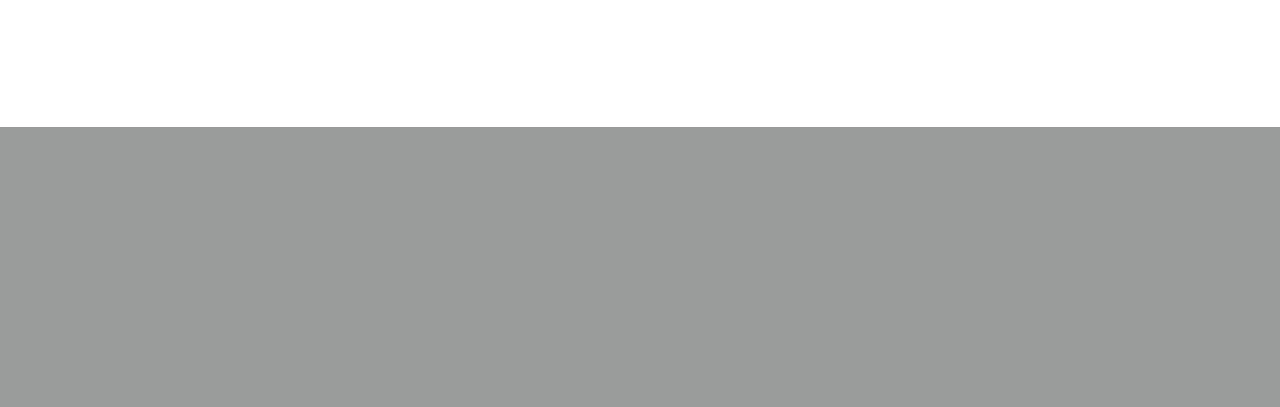
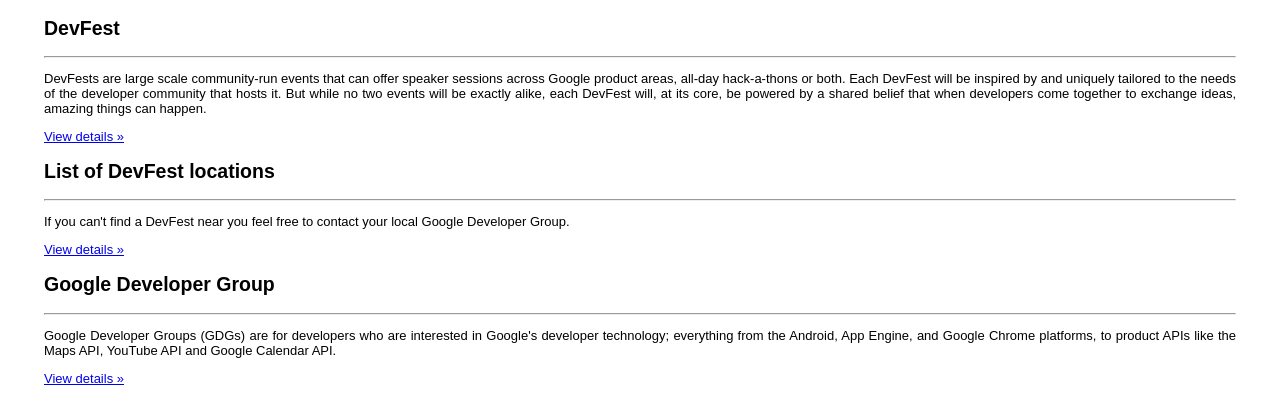
Before and after one commit to GoogleDeveloperGroups/devfest-site, a Flask app: page / in a window 1280 px wide. Shown: the part 673-1080 px from the top of the page. Before the commit the page ends 800 px from the top, so only its background shows below. Run offline with Flask 2, Linux system fonts and the light colour scheme; parts of the project's set-up code (start-up, migrations or seed data) failed here and were passed over; some libraries are stand-ins or nearby versions.

Commit message:
datamodel, EventPage, EventListPage added

```diff
--- a/devfest-site/templates/global.html
+++ b/devfest-site/templates/global.html
@@ -1,7 +1,7 @@
 <!doctype html>
 <html>
   <head>
-    <title>devfest{% block title %}{% endblock %}</title>
+    <title>DevFest{% block title %}{% endblock %}</title>
     <link href="/css/style.css" rel="stylesheet" type="text/css" />
     {% block head %}{% endblock %}
     <script type="text/javascript" src="https://ajax.googleapis.com/ajax/libs/jquery/1.7.2/jquery.min.js"></script>
@@ -11,6 +11,8 @@
       <h1>DevFest - Engage, learn, share with the Google Developer community</h1>
       <ul>
         <li class="active">Home</li>
+        <li>Locations</li>
+        <li>VHackAndroid</li>
         <li>Archive</li>
       </ul>
     </header>
--- a/devfest-site/templates/index.html
+++ b/devfest-site/templates/index.html
@@ -10,8 +10,53 @@ var mapOptions = {
   mapTypeId: google.maps.MapTypeId.ROADMAP
 };
 var map = new google.maps.Map(document.getElementById("map_canvas"), mapOptions);
+
+var po = document.createElement('script'); po.type = 'text/javascript'; po.async = true;
+po.src = 'https://apis.google.com/js/plusone.js';
+var s = document.getElementsByTagName('script')[0]; s.parentNode.insertBefore(po, s);
+
 {% endblock %}
 
 {% block content %}
-<div id="map_canvas"></div>
+<div class="hero-unit" style="padding:30px;">
+	<div id="title">
+		<h1 style="font-size:25px;">DevFest locations</h1>
+		<div class="g-plusone" data-size="small" data-annotation="inline" data-width="300"></div>
+	</div>
+	<div id="map_canvas"></div>
+</div>
+
+<div class="row">
+		<div class="span4" >
+			<h2 id="xheadings">DevFest</h2>
+			<hr>
+			<p style="text-align:justify">
+			DevFests are large scale community-run events that can offer speaker sessions across Google product areas, all-day hack-a-thons or both.
+			Each DevFest will be inspired by and uniquely tailored to the needs of the developer community that hosts it.
+			But while no two events will be exactly alike, each DevFest will, at its core,
+			be powered by a shared belief that when developers come together to exchange ideas, amazing things can happen.
+			</p>
+			<p>
+				<a class="btn" href="#">View details &raquo;</a>
+			</p>
+		</div>
+		<div class="span4">
+			<h2  id="xheadings">List of DevFest locations</h2>
+			<hr>
+			<p style="text-align:justify">If you can't find a DevFest near you feel free to contact your local Google Developer Group.</p>
+			<p>
+				<a class="btn" href="#">View details &raquo;</a>
+			</p>
+		</div>
+		<div class="span4">
+			<h2  id="xheadings"> Google Developer Group</h2>
+			<hr>
+			<p style="text-align:justify">Google Developer Groups (GDGs) are for developers who are interested in Google's developer technology;
+			everything from the Android, App Engine, and Google Chrome platforms, to product APIs like the Maps API, YouTube API and Google Calendar API.</p>
+			<p>
+				<a class="btn" href="#">View details &raquo;</a>
+			</p>
+		</div>
+</div>
+
 {% endblock %}
```
Also changed, not shown: devfest-site/datamodel.py (added, +32 -0 lines), devfest-site/pages/EventListPage.py (added, +7 -0 lines), devfest-site/pages/EventPage.py (added, +7 -0 lines), devfest-site/templates/location.html (added, +19 -0 lines), devfest-site/templates/locations.html (added, +18 -0 lines), 8 other files.
